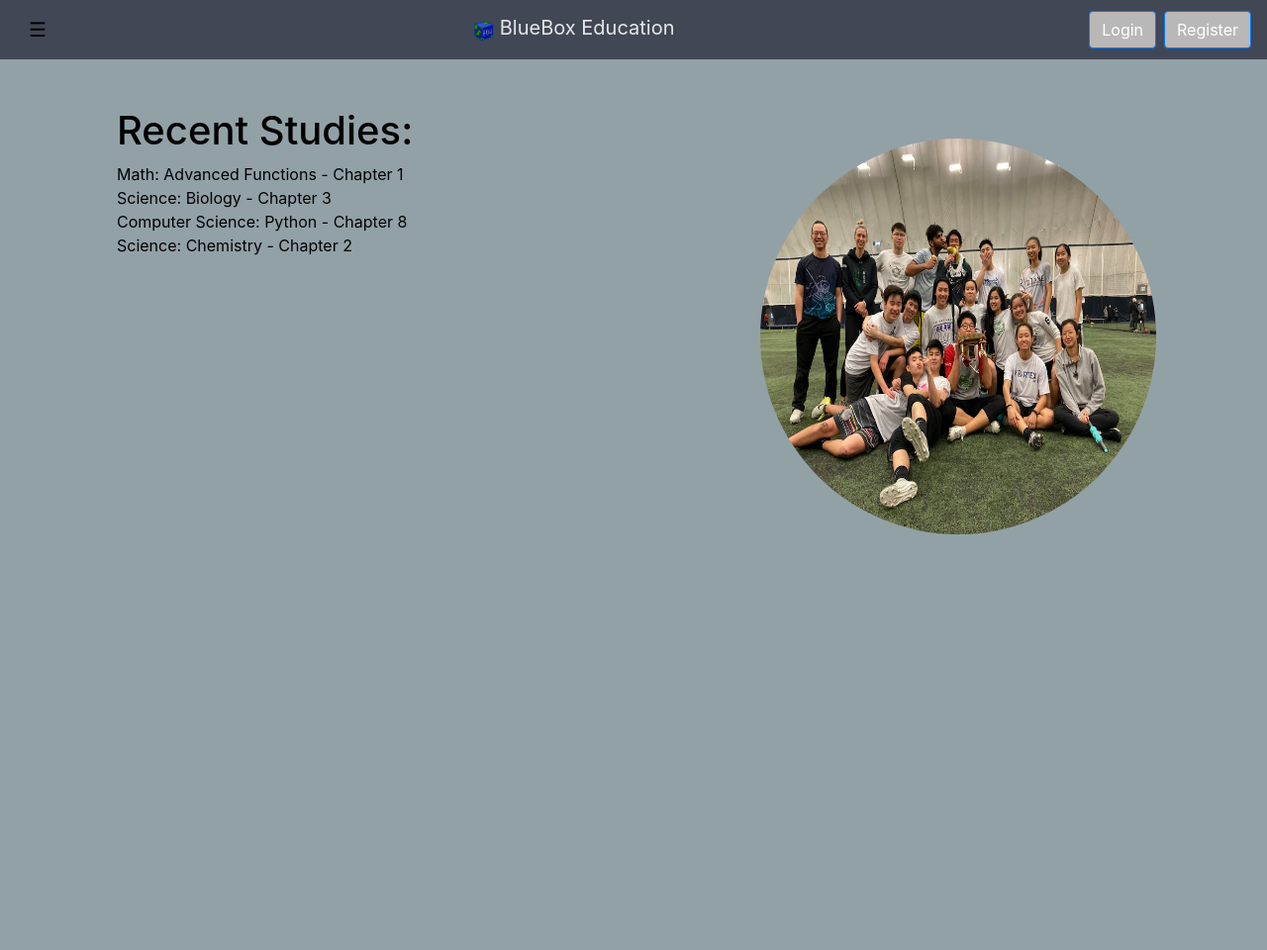
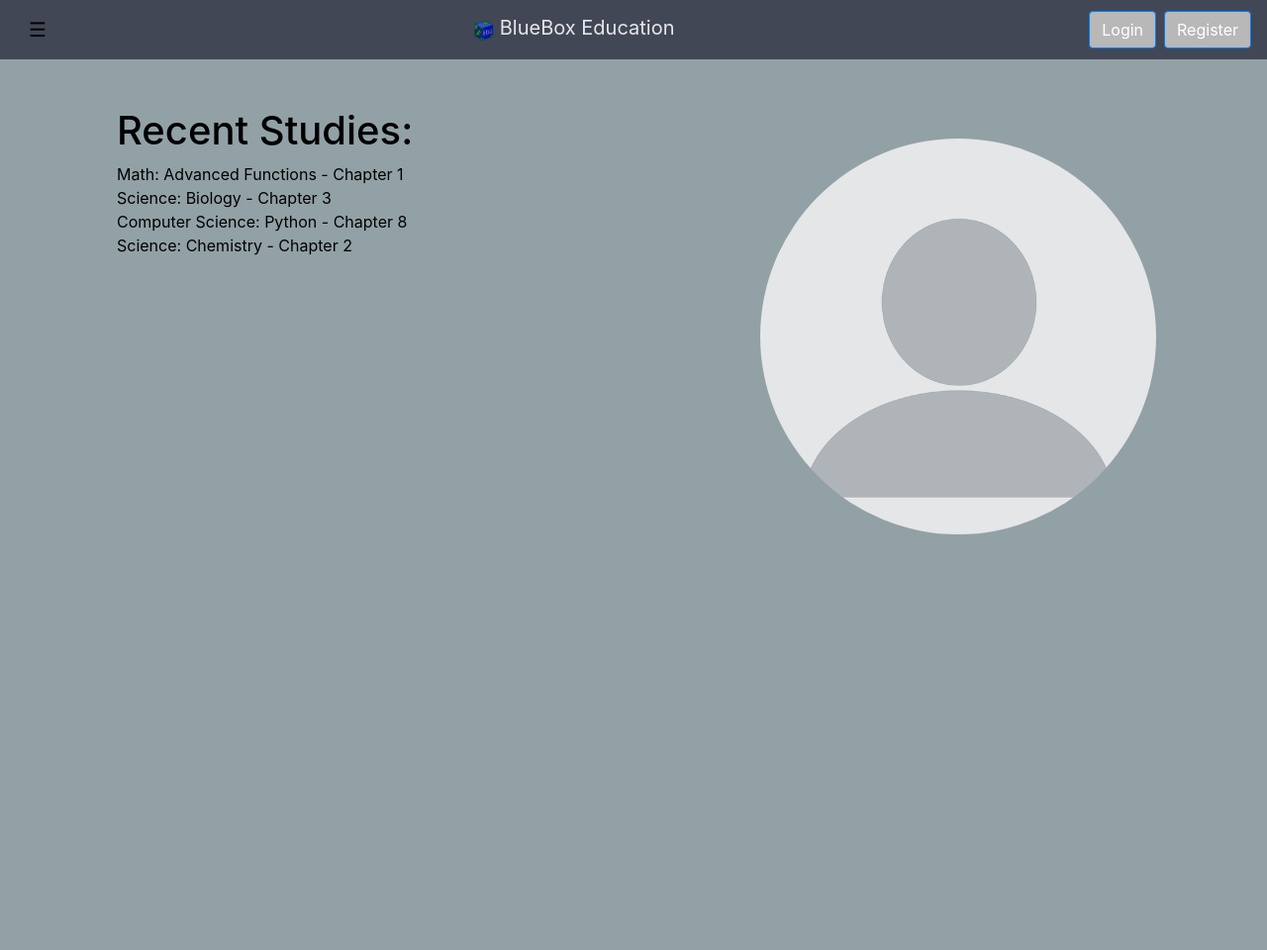
Before and after one commit to billwang7599/BlueBox-Education, a Jekyll site: the page built from index.html, in a window 1280 px wide. Shown: the whole page at 99% size. Built offline with Jekyll 4.4.1, drawn with Linux system fonts in a browser that asks for light colours; nearby versions of some CDN libraries; after the commit the page ends 911 px from its top, so only the background shows below that.

Commit message:
second push

```diff
--- a/_includes/navbar.html
+++ b/_includes/navbar.html
@@ -13,7 +13,7 @@
                 <div id="collapse-content" class="col-4 bg-dark p-0">
                     <div class="profile text-center">
                         <span class="dot">
-                            <img class="profile-image-menu" src="../images/130841209_1578013669075063_5606895929882458439_n.jpg">
+                            <img class="profile-image-menu" src="../images/blank-profile-picture-973460_640.png">
                         </img></span>
                         <p>Bill Wang</p>
                     </div>
@@ -82,7 +82,7 @@
         <button id="login" class="btn btn-primary mx-2"> Login </button>
         <button id="login" class="btn btn-primary"> Register </button>
     </nav>
-    <div class="login-screen-container">
+    <div class="login-screen-container fixed-top">
         <div class="login-screen">
             <form>
                 <div class="form-group">
--- a/css/style.css
+++ b/css/style.css
@@ -41,10 +41,7 @@
     box-shadow: none;
   }
 
-.container {
-    height: 100vh;
-    overflow: auto;
-}
+
 
 .profile {
     padding: 2em;
@@ -78,13 +75,16 @@
     position: absolute;
     height: 95vh;
     width: 100%;
-    background-color: rgba(0,0,0,0.5);
+    background-color: rgba(1,1,1,0.5);
 }
 
 .login-screen {
+    background-color: #424756;
     width: 50%;
     margin: auto;
     margin-top: 10em;
+    padding: 5em;
+    border-radius: 5%;
 }
 
 .profile-image-menu{
--- a/index.html
+++ b/index.html
@@ -33,7 +33,7 @@
                 </ul>
             </div>
             <div class="col">
-                <img class="profile-image" src="../images/130841209_1578013669075063_5606895929882458439_n.jpg">
+                <img class="profile-image" src="../images/blank-profile-picture-973460_640.png">
             </div>
         </div>
     </div>
--- a/math/advanced_functions.html
+++ b/math/advanced_functions.html
@@ -43,7 +43,7 @@
                     In mathematics, a finitary relation over sets X₁, …, Xₙ is a subset of the Cartesian product X₁ × … × Xₙ; that is, it is a set of n-tuples consisting of elements xᵢ in Xᵢ. Typically, the relation describes a possible connection between the elements of an n-tuple.</p>
             </div>
             <div class="col align-middle text-center">
-                <iframe width="420" height="315" src="https://youtu.be/Uz0MtFlLD-k"></iframe>
+                <iframe width="560" height="315" src="https://www.youtube.com/embed/Uz0MtFlLD-k" title="YouTube video player" frameborder="0" allow="accelerometer; autoplay; clipboard-write; encrypted-media; gyroscope; picture-in-picture" allowfullscreen></iframe>
             </div>
         </div>
         <div class="row my-3">
```
Also changed, not shown: images/130841209_1578013669075063_5606895929882458439_n.jpg (deleted), images/blank-profile-picture-973460_640.png (added).
